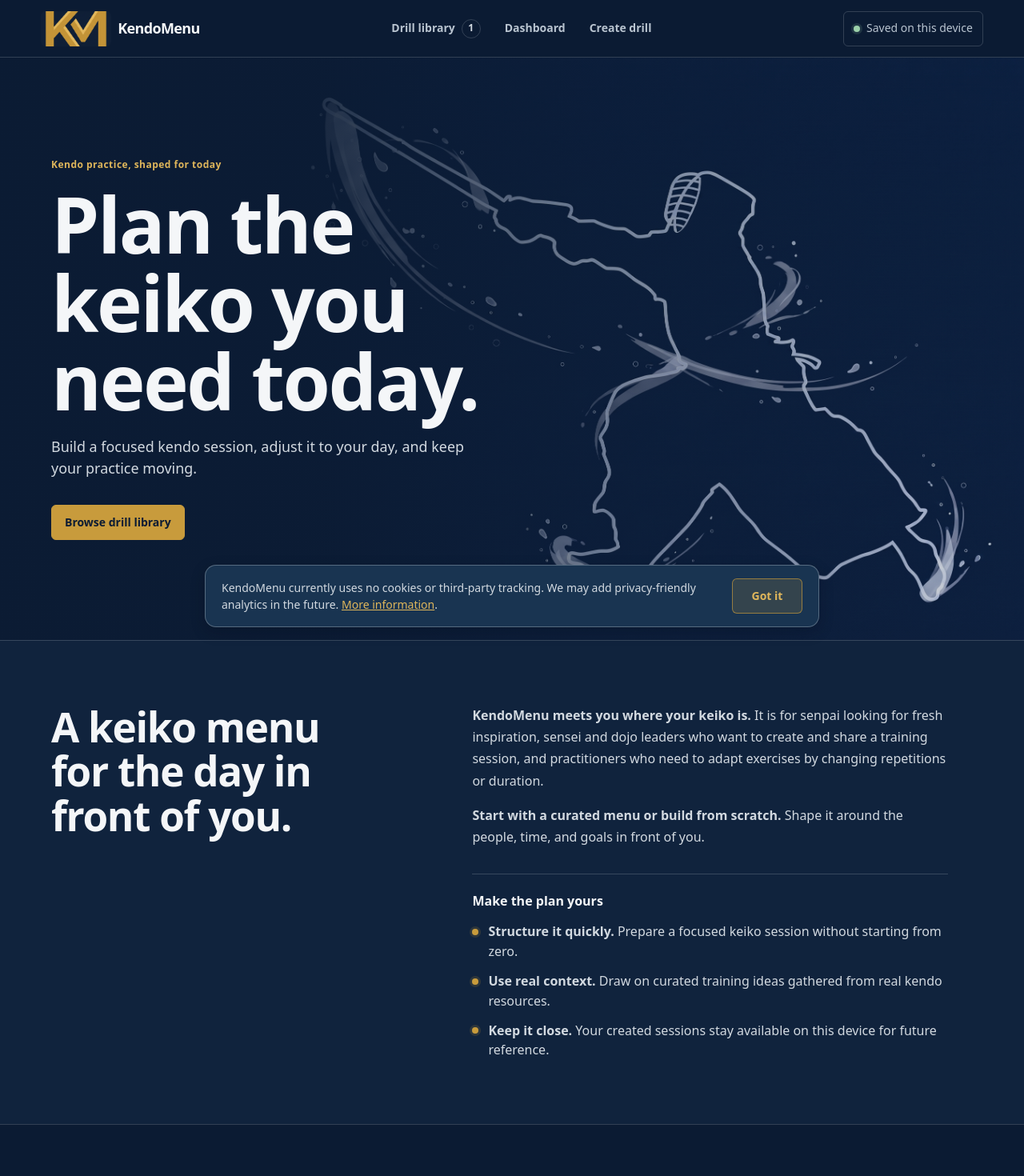
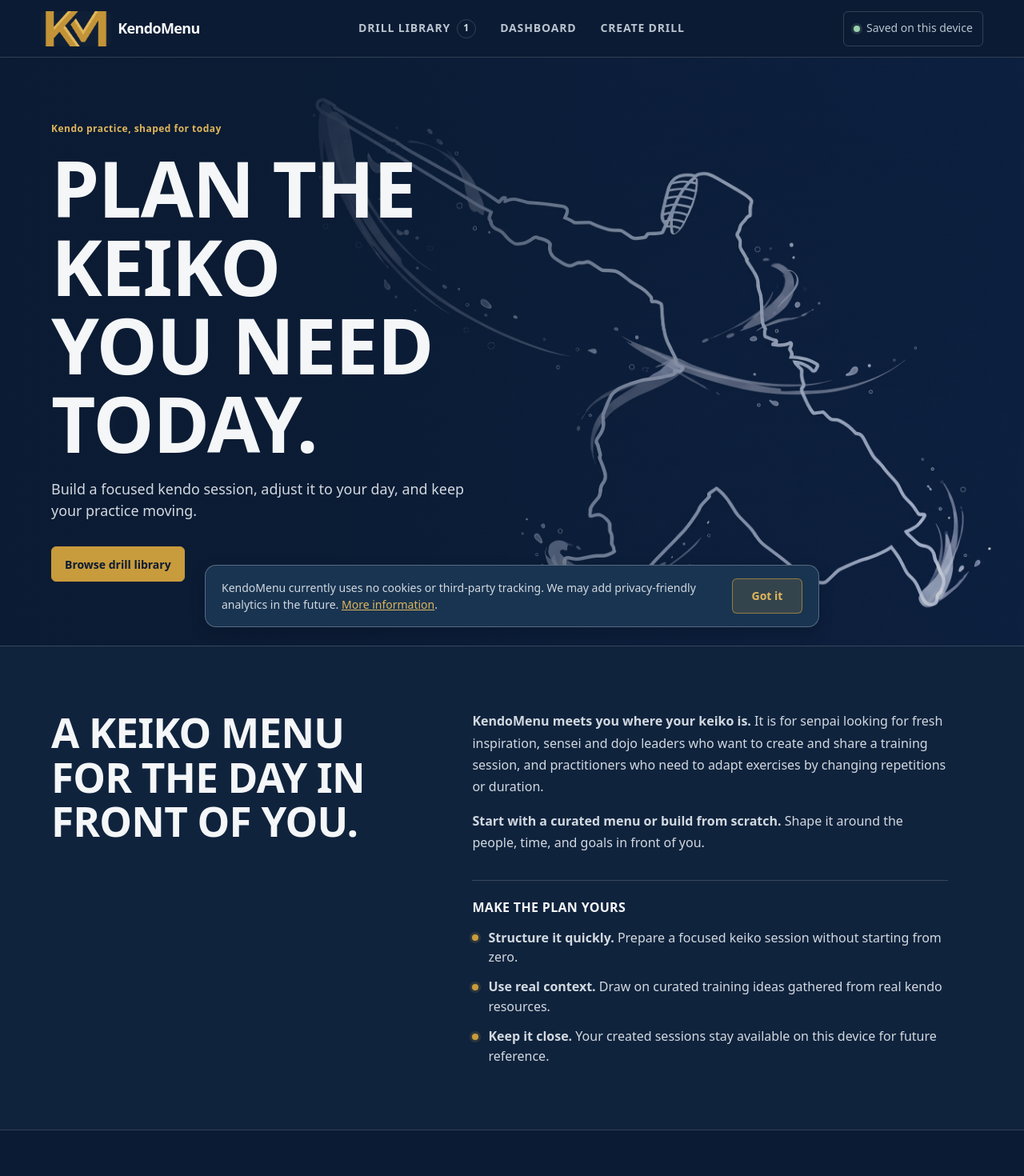
Before and after one commit to JavierMarro/kendo-menu, a React (Vite) app in the folder apps/web/: page /app in a window 1280 px wide. Shown: the top 1470 px of the page at 80% size. Built offline with nearby package versions, Linux system fonts and the light colour scheme.

Commit message:
font style changed for certain headings

```diff
--- a/apps/web/src/styles.css
+++ b/apps/web/src/styles.css
@@ -281,7 +281,9 @@
   background: transparent;
   font-size: var(--type-14);
   font-weight: 600;
+  letter-spacing: 0.06em;
   line-height: 1.2;
+  text-transform: uppercase;
   white-space: nowrap;
   text-align: center;
   text-decoration: none;
@@ -979,6 +981,18 @@
   white-space: nowrap;
 }
 
+.landing-page h1,
+.landing-sections h2 {
+  text-transform: uppercase;
+  letter-spacing: -0.015em;
+}
+
+.landing-sections h3,
+.landing-sections h3 button {
+  text-transform: uppercase;
+  letter-spacing: 0.02em;
+}
+
 .page-header {
   display: flex;
   align-items: flex-end;
@@ -1754,8 +1768,10 @@
 
   .nav-item {
     flex: 1 1 0;
+    min-width: 0;
     padding-inline: var(--space-1);
     font-size: var(--type-12);
+    letter-spacing: 0.03em;
   }
 
   .session-status {
```
Also changed, not shown: 2 other files (tests, documents, lock files or other folders).
